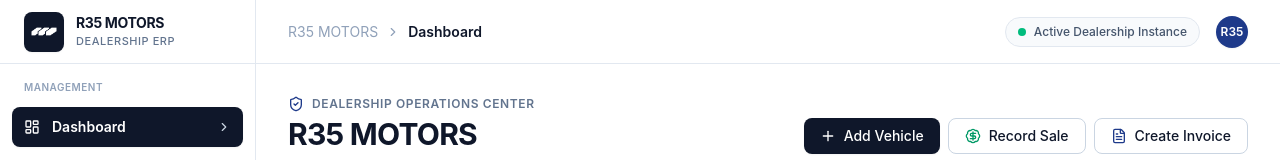
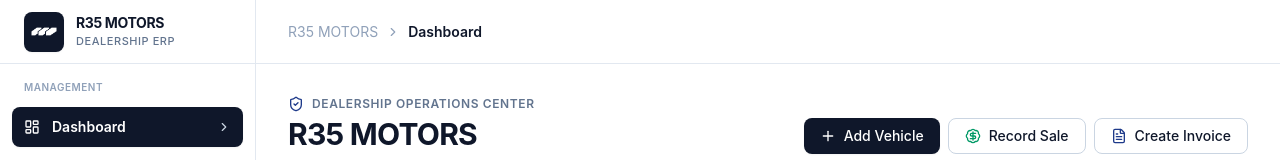
Before and after one commit to r35motors/dash, a Next.js app: page / in a window 1280 px wide. Shown: the top 160 px of the page. Built offline with nearby package versions, Linux system fonts and the light colour scheme; no server answers; the database is empty.

Commit message:
fix(layout): remove Active Dealership Instance status pill and badge from desktop header

```diff
--- a/src/components/layout/app-shell.tsx
+++ b/src/components/layout/app-shell.tsx
@@ -234,17 +234,6 @@ export function AppShell({ children }: AppShellProps) {
               {currentPage?.name || "Management"}
             </span>
           </div>
-
-          <div className="flex items-center gap-4">
-            <div className="flex items-center gap-2 px-3 py-1.5 rounded-full bg-slate-50 border border-[#E2E8F0] text-xs text-slate-600">
-              <span className="w-2 h-2 rounded-full bg-emerald-500" />
-              <span className="font-medium">Active Dealership Instance</span>
-            </div>
-
-            <div className="w-8 h-8 rounded-full bg-[#1E3A8A] text-white font-semibold text-xs flex items-center justify-center shadow-xs">
-              R35
-            </div>
-          </div>
         </header>
 
         {/* Page Content */}
```
